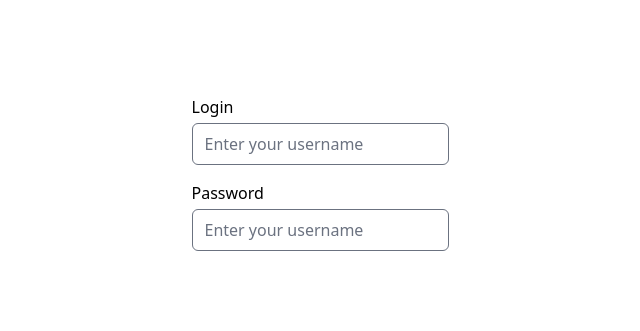
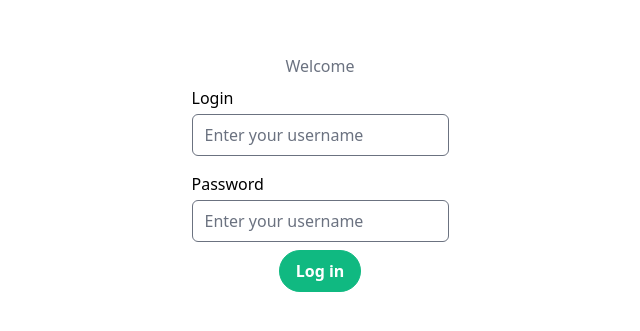
Before and after one commit to ZviksZ/study-portal_front, a React (Create React App) app: page /login in a window 1280 px wide. Shown: the part 227-558 px from the top of the page, without its empty margins (320-960 px from the left). Built offline with nearby package versions, Linux system fonts and the light colour scheme; what i18next-icu would draw is missing.

Commit message:
auth form WIP

```diff
--- a/src/App.tsx
+++ b/src/App.tsx
@@ -1,8 +1,13 @@
-import React from 'react';
+import React, { useEffect } from 'react';
 import useRoutes from './routes';
 
 function App() {
   const routes = useRoutes();
+
+  useEffect(() => {
+    //TODO - Check auth token in cookie
+  }, []);
+
   return <>{routes}</>;
 }
 
--- a/src/components/Generic/Button/Button.tsx
+++ b/src/components/Generic/Button/Button.tsx
@@ -75,17 +75,17 @@ export default function Button({
         }[size],
         {
           [ButtonStyle.default]:
-            'tw-bg-mBlue tw-border-mBlue tw-text-white hover:tw-bg-blue-600 hover:tw-border-blue-600 active:tw-border-blue-800 active:tw-bg-blue-800',
+            'tw-bg-blue-500 tw-border-blue-500 tw-text-white hover:tw-bg-blue-600 hover:tw-border-blue-600 active:tw-border-blue-800 active:tw-bg-blue-800',
           [ButtonStyle.secondary]:
             'tw-bg-gray-900 tw-border-gray-900 tw-text-white hover:tw-bg-gray-800 hover:tw-border-gray-800 active:tw-bg-gray-900 active:tw-border-gray-900',
           [ButtonStyle.gray]:
             'tw-bg-gray-500 tw-border-gray-500 tw-text-white hover:tw-bg-gray-400 hover:tw-border-gray-400 active:tw-bg-gray-400 active:tw-border-gray-400',
           [ButtonStyle.cancel]:
-            'tw-border-mBlue tw-bg-white tw-text-mBlue hover:tw-border-blue-600 hover:tw-text-blue-600 active:tw-border-blue-800 active:tw-text-blue-800',
+            'tw-border-blue-500 tw-bg-white tw-text-mBlue hover:tw-border-blue-600 hover:tw-text-blue-600 active:tw-border-blue-800 active:tw-text-blue-800',
           [ButtonStyle.green]:
-            'tw-border-mGreen tw-bg-mGreen hover:tw-bg-green-600 hover:tw-border-green-600 tw-text-white',
+            'tw-border-green-500 tw-bg-green-500 hover:tw-bg-green-600 hover:tw-border-green-600 tw-text-white',
           [ButtonStyle.danger]:
-            'tw-border-mRed tw-bg-white tw-text-mRed hover:tw-border-red-400 hover:tw-bg-red-400 hover:tw-text-white active:tw-border-red-600 active:tw-bg-red-600 active:tw-text-white',
+            'tw-border-red-500 tw-bg-white tw-text-red-500 hover:tw-border-red-400 hover:tw-bg-red-400 hover:tw-text-white active:tw-border-red-600 active:tw-bg-red-600 active:tw-text-white',
           [ButtonStyle.transparent]: 'tw-border-transparent hover:tw-backdrop-filter',
           [ButtonStyle.inverted]: 'tw-border-gray-600 tw-text-white',
           [ButtonStyle.link]:
--- a/src/containers/Auth/index.tsx
+++ b/src/containers/Auth/index.tsx
@@ -1,15 +1,16 @@
-import React, { useEffect } from 'react';
+import React from 'react';
 import TextInput from '../../components/Generic/TextInput/TextInput';
+import Button, { ButtonStyle } from '../../components/Generic/Button/Button';
 
 function Auth() {
-  useEffect(() => {
-    //TODO - Check auth token in cookie
-  }, []);
-
   return (
     <div className="tw-flex tw-flex-col tw-justify-center tw-items-center tw-h-full">
+      <div className="tw-text-gray-500">Welcome</div>
       <TextInput name="login" placeholder="Enter your username" label="Login" />
       <TextInput name="password" placeholder="Enter your username" label="Password" />
+      <Button type="submit" onClick={() => {}} style={ButtonStyle.green}>
+        Log in
+      </Button>
     </div>
   );
 }
```
